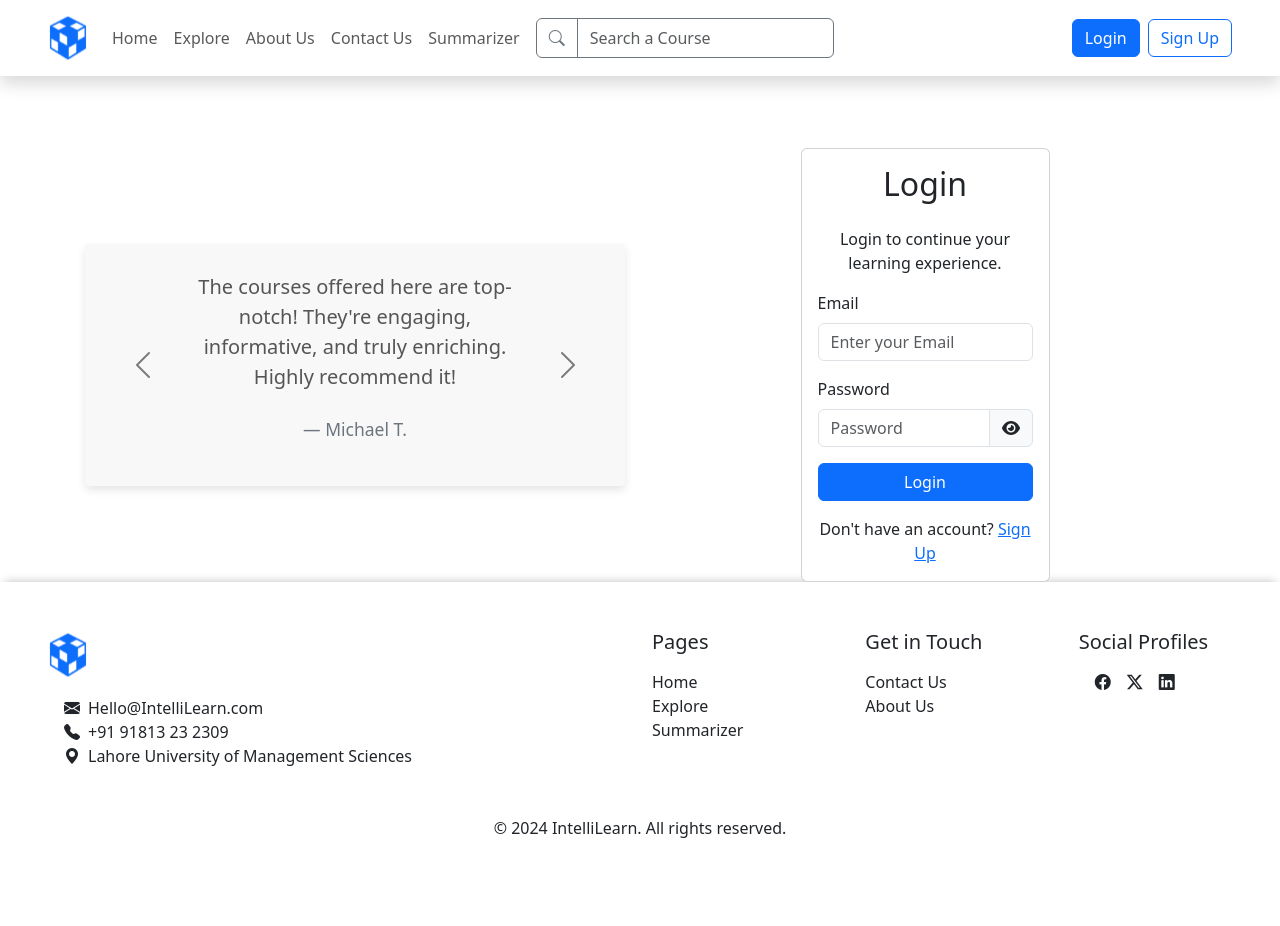
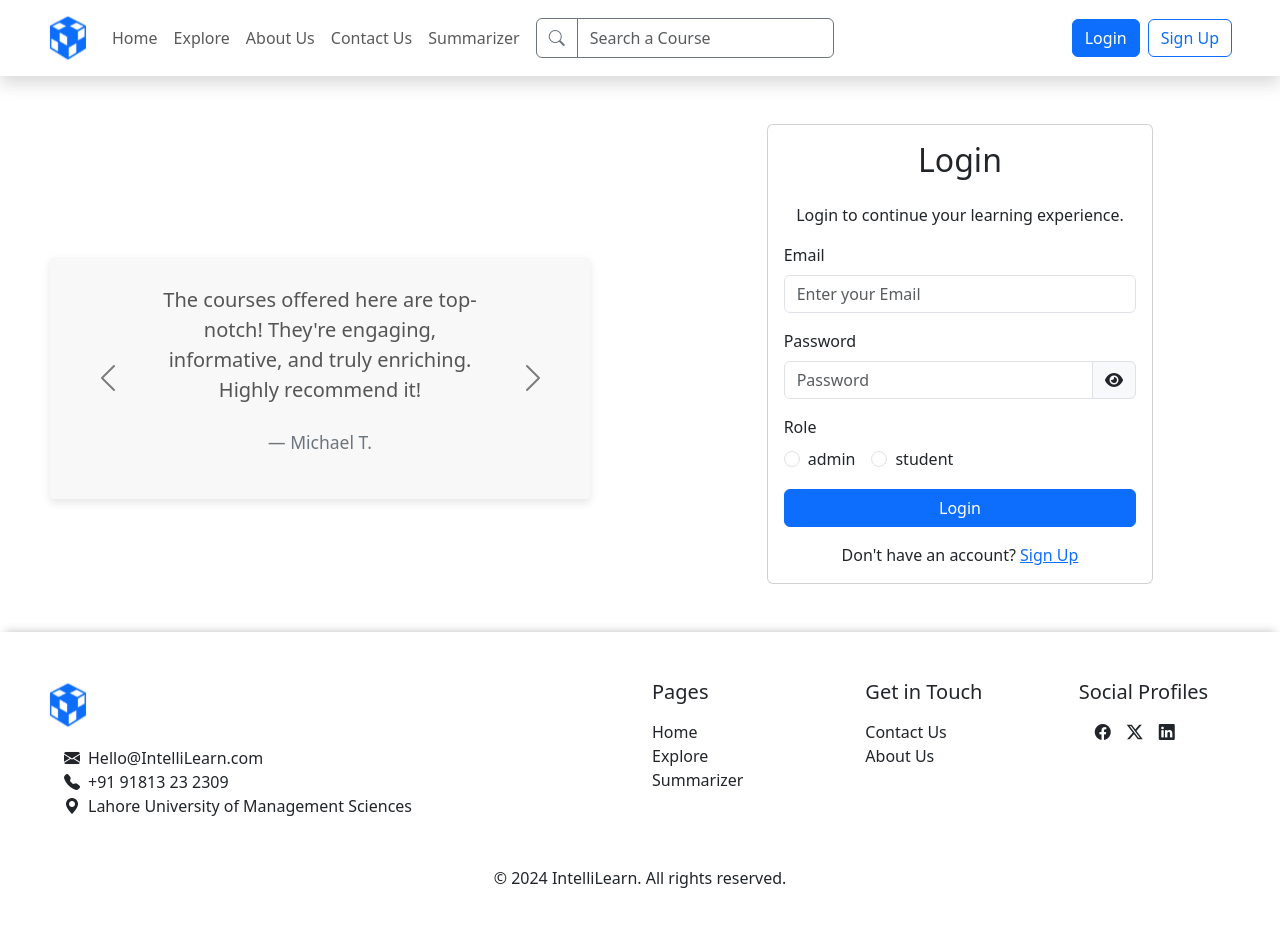
Before and after one commit to hasanhd555/GPT-EdTech, a React (Create React App) app in the folder Frontend/: page /login in a window 1280 px wide. Shown: the top 926 px of the page. Before the commit the page ends 904 px from the top, so only its background shows below. Built offline with nearby package versions, Linux system fonts and the light colour scheme.

Commit message:
frontend_updated
-Added role checkbox for student and admin in login page
-Adjusted the width of signup and login form

```diff
--- a/Frontend/src/components/LoginForm.tsx
+++ b/Frontend/src/components/LoginForm.tsx
@@ -141,9 +141,9 @@ const LoginForm: React.FC<LoginFormProps> = (props) => {
   };
 
   return (
-    <Container className="mt-5">
+    <Container fluid className="mt-5 mb-5 w-100">
       <Row>
-        <Col md={{ span: 6, offset: 3 }}>
+        <Col md={{ span: 8, offset: 2 }}>
           <Card>
             <Card.Body>
               <h2 className="card-title text-center mb-4">Login</h2>
@@ -198,6 +198,45 @@ const LoginForm: React.FC<LoginFormProps> = (props) => {
                         className="text-danger"
                       />
                     </div>
+                    <div
+                      role="group"
+                      className="mb-3"
+                      aria-labelledby="role-group"
+                    >
+                      <BootstrapForm.Label className="mr-3">
+                        Role
+                      </BootstrapForm.Label>
+                      <div className="d-flex">
+                        {" "}
+                        <div>
+                          <Field
+                            name="role"
+                            type="radio"
+                            value="admin"
+                            as={BootstrapForm.Check}
+                            id="admin"
+                            label="admin"
+                            // onClick={handleRoleChange}
+                          />
+                        </div>
+                        <div className="mx-3">
+                          <Field
+                            name="role"
+                            type="radio"
+                            value="student"
+                            as={BootstrapForm.Check}
+                            id="student"
+                            label="student"
+                            // onClick={handleRoleChange}
+                          />
+                        </div>
+                      </div>
+                      <ErrorMessage
+                        name="role"
+                        component="div"
+                        className="text-danger"
+                      />
+                    </div>
                     <div className="d-grid">
                       <Button
                         type="submit"
--- a/Frontend/src/components/SignUpForm.tsx
+++ b/Frontend/src/components/SignUpForm.tsx
@@ -95,12 +95,12 @@ const SignUpForm: React.FC<SignUpFormProps> = (props) => {
             },
             body: JSON.stringify(requestData),
           })
-             .then(response => response.json())
-             .then(data =>{
+            .then((response) => response.json())
+            .then((data) => {
               console.log(data);
               window.alert("Signup successful!");
             })
-             .catch(error => console.error("Error:", error));
+            .catch((error) => console.error("Error:", error));
         } else if (selectedRole === "student") {
           // API call for student registration
           // Example using fetch:
@@ -111,12 +111,12 @@ const SignUpForm: React.FC<SignUpFormProps> = (props) => {
             },
             body: JSON.stringify(requestData),
           })
-             .then(response => response.json())
-             .then(data => {
+            .then((response) => response.json())
+            .then((data) => {
               console.log(data);
               window.alert("Signup successful!");
             })
-             .catch(error => console.error("Error:", error));
+            .catch((error) => console.error("Error:", error));
         }
 
         actions.setSubmitting(false); // Uncomment this line if you want to stop the loading spinner
@@ -128,11 +128,10 @@ const SignUpForm: React.FC<SignUpFormProps> = (props) => {
       });
   };
 
-
   return (
-    <Container className="mt-5">
+    <Container fluid className="mt-5 mb-5">
       <Row>
-        <Col md={{ span: 6, offset: 3 }}>
+        <Col md={{ span: 8, offset: 2 }}>
           <Card>
             <Card.Body>
               <h2 className="card-title text-center mb-4">Sign Up</h2>
--- a/Frontend/src/components/TestimonialCarousel.tsx
+++ b/Frontend/src/components/TestimonialCarousel.tsx
@@ -38,7 +38,6 @@ const testimonialsData = [
     author: "Emma G.",
   },
 ];
-
 
 const TestimonialCarousel = () => {
   const [activeIndex, setActiveIndex] = useState(0);
--- a/Frontend/src/pages/LoginPage.tsx
+++ b/Frontend/src/pages/LoginPage.tsx
@@ -1,24 +1,25 @@
 import React from "react";
 import LoginForm from "../components/LoginForm";
 import TestimonialCarousel from "../components/TestimonialCarousel";
+import { Container, Row, Col } from "react-bootstrap";
 
 const LoginPage = () => {
   return (
-    <div>
+    <>
       {/* <div>Navbar</div> Will insert later */}
-      <div className="container mt-4">
-        <div className="row d-flex align-items-center">
+      <Container fluid>
+        <Row className="d-flex align-items-center">
           {" "}
-          <div className="col-md-6">
+          <Col>
             <TestimonialCarousel />
-          </div>
-          <div className="col-md-6">
+          </Col>
+          <Col className="d-flex align-items-center justify-content-center">
             <LoginForm />
-          </div>
-        </div>
-      </div>
+          </Col>
+        </Row>
+      </Container>
       {/* <div>Footer</div> Will insert later */}
-    </div>
+    </>
   );
 };
 
--- a/Frontend/src/pages/SignUpPage.tsx
+++ b/Frontend/src/pages/SignUpPage.tsx
@@ -1,25 +1,26 @@
-import React from 'react'
-import SignUpForm from '../components/SignUpForm'
-import TestimonialCarousel from '../components/TestimonialCarousel';
+import React from "react";
+import SignUpForm from "../components/SignUpForm";
+import TestimonialCarousel from "../components/TestimonialCarousel";
+import { Row, Col, Container } from "react-bootstrap";
 
 const SignUpPage = () => {
   return (
-    <div>
+    <>
       {/* <div>Navbar</div> Will insert later */}
-      <div className="container mt-4">
-        <div className="row d-flex align-items-center">
+      <Container fluid>
+        <Row className="d-flex align-items-center">
           {" "}
-          <div className="col-md-6">
+          <Col>
             <TestimonialCarousel />
-          </div>
-          <div className="col-md-6">
+          </Col>
+          <Col className="d-flex align-items-center justify-content-center">
             <SignUpForm />
-          </div>
-        </div>
-      </div>
+          </Col>
+        </Row>
+      </Container>
       {/* <div>Footer</div> Will insert later */}
-    </div>
+    </>
   );
-}
+};
 
-export default SignUpPage
+export default SignUpPage;
```
Lines whose indentation alone changed are shown as unchanged.
